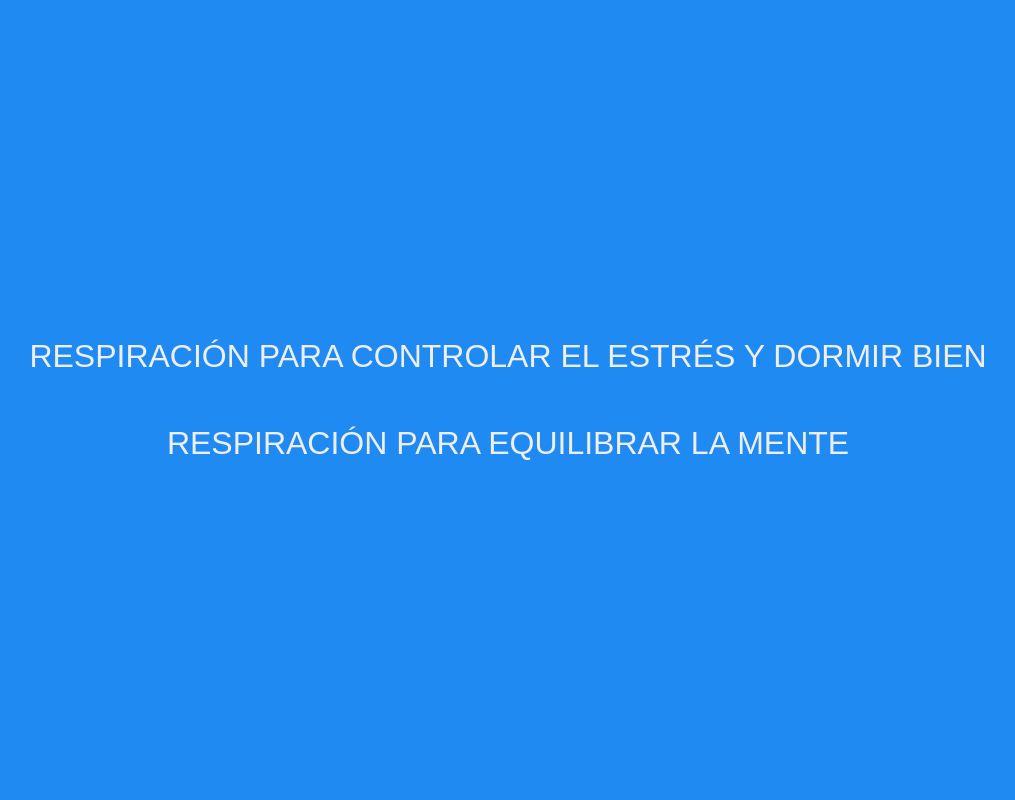
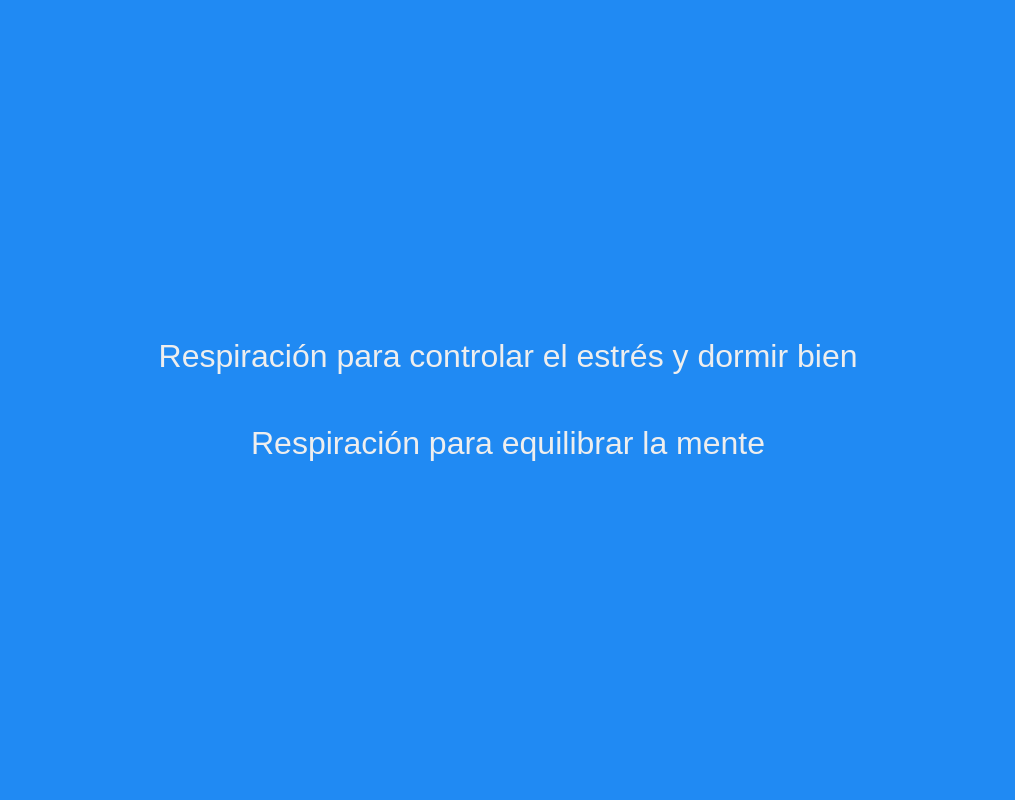
Before and after one commit to KevinAndSH/conscious-breathing, a PHP site: page / in a window 1280 px wide. Shown: the whole page, without its empty margins (132-1147 px from the left). Run offline with PHP 8.4, Linux system fonts and the light colour scheme.

Commit message:
arreglos en estilos

```diff
--- a/clear.html
+++ b/clear.html
@@ -11,7 +11,7 @@
 
 <body>
   <div class="app">
-    <h1>RESPIRACIÓN PARA EQUILIBRAR LA MENTE</h1>
+    <h1>Respiración para equilibrar la mente</h1>
 
     <div class="outer-circle">
       <div class="inner-circle"></div>
--- a/index.html
+++ b/index.html
@@ -9,8 +9,8 @@
 </head>
 <body>
   <div class="app">
-    <a href="/relax.html">RESPIRACIÓN PARA CONTROLAR EL ESTRÉS Y DORMIR BIEN</a>
-    <a href="/clear.html">RESPIRACIÓN PARA EQUILIBRAR LA MENTE</a>
+    <a href="/relax.html">Respiración para controlar el estrés y dormir bien</a>
+    <a href="/clear.html">Respiración para equilibrar la mente</a>
   </div>
 </body>
 </html>
--- a/relax.html
+++ b/relax.html
@@ -11,7 +11,7 @@
 
 <body>
   <div class="app">
-    <h1>RESPIRACIÓN PARA CONTROLAR EL ESTRÉS Y DORMIR BIEN</h1>
+    <h1>Respiración para controlar el estrés y dormir bien</h1>
 
     <div class="outer-circle">
       <div class="inner-circle"></div>
--- a/style.css
+++ b/style.css
@@ -23,9 +23,11 @@ body {
   background-color: hsl(210, 90%, 54%);
 
   height: 100vh;
+  padding: 1em;
 
   font-family: Arial;
   color: #eee;
+  text-align: center;
 }
 
 .app {
@@ -59,5 +61,5 @@ body {
 
 .app::after {
   text-align: center;
-  font-size: 2em;
+  font-size: 1.5em;
 }
```
